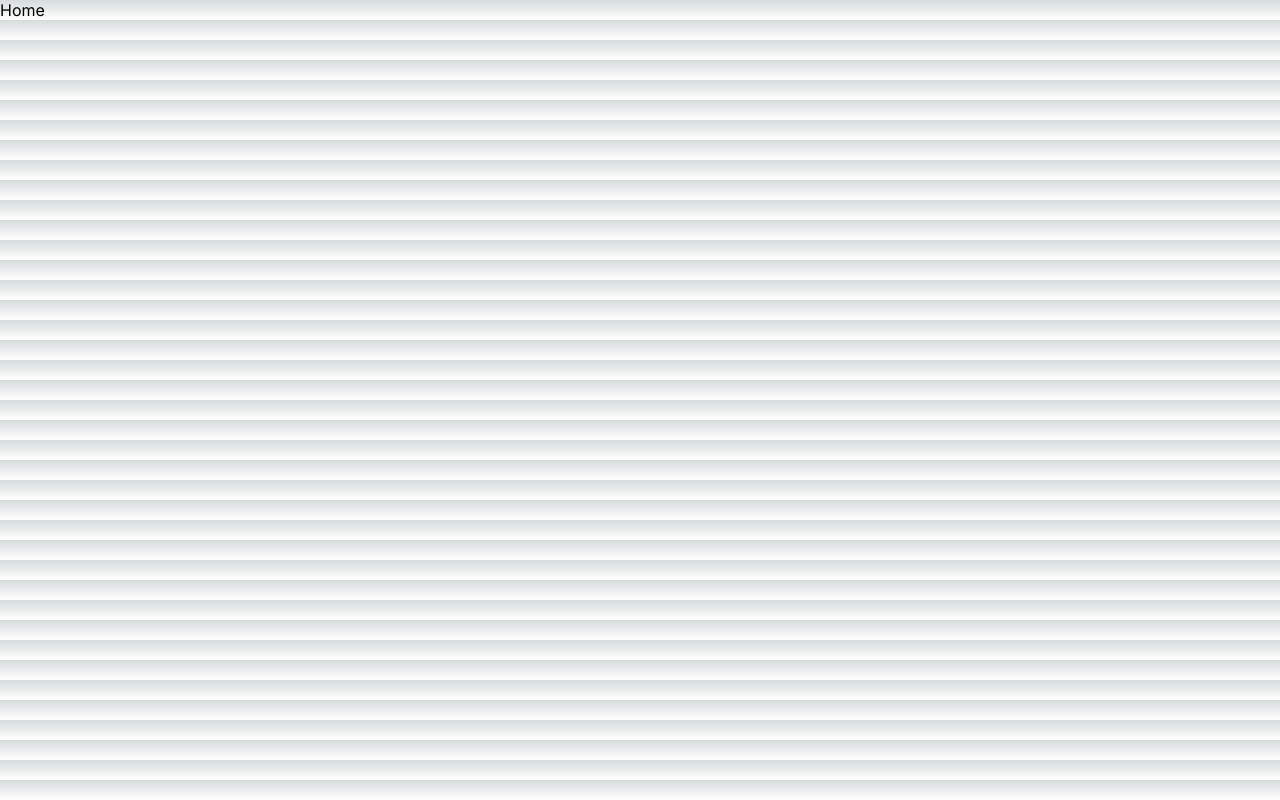
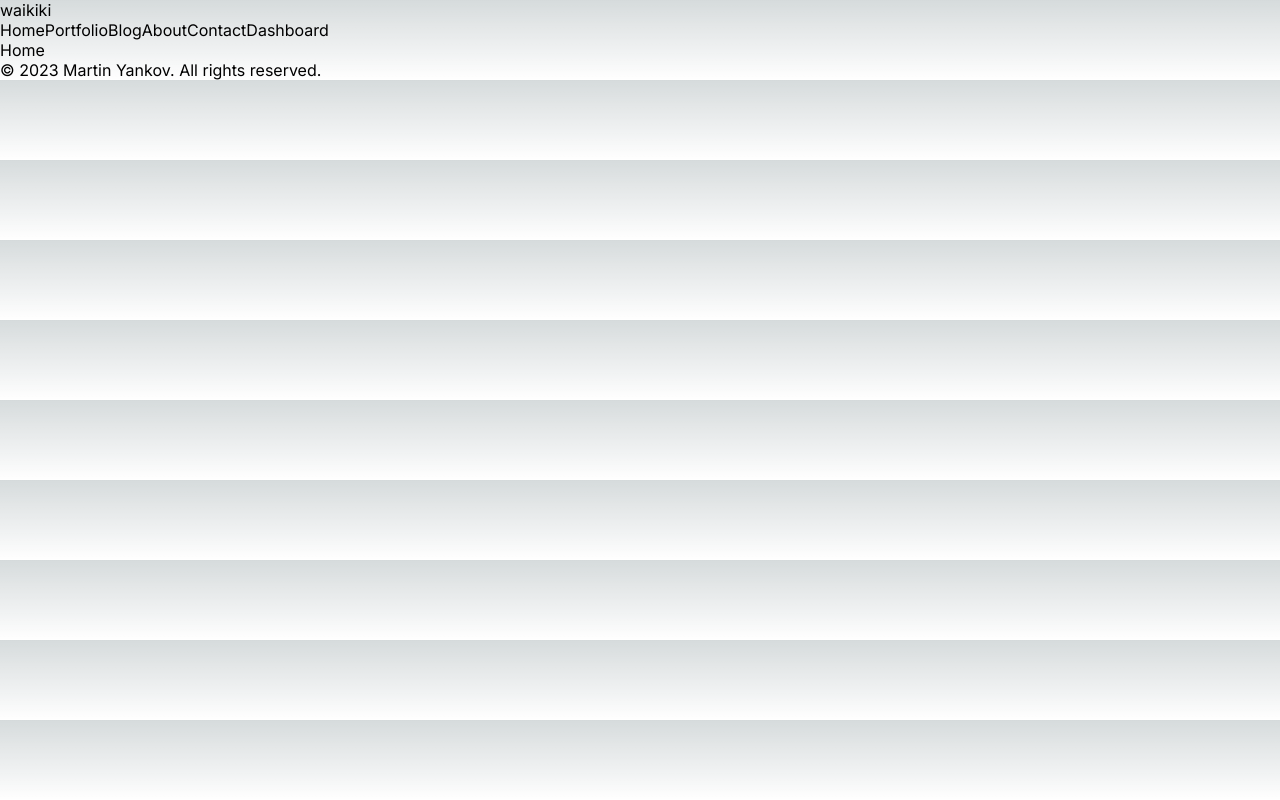
Before and after one commit to Waikikec/personal_portfolio, a Next.js app: page / in a window 1280 px wide. Built offline with nearby package versions, Linux system fonts and the light colour scheme.

Commit message:
feat: adding layouts and components

```diff
--- a/src/app/layout.js
+++ b/src/app/layout.js
@@ -1,17 +1,27 @@
-import './globals.css'
-import { Inter } from 'next/font/google'
+import './globals.css';
 
-const inter = Inter({ subsets: ['latin'] })
+import { Inter } from 'next/font/google';
+
+import Navbar from '@/components/navbar/Navbar';
+import Footer from '@/components/footer/Footer';
+
+const inter = Inter({ subsets: ['latin'] });
 
 export const metadata = {
   title: 'Create Next App',
   description: 'Generated by create next app',
-}
+};
 
 export default function RootLayout({ children }) {
   return (
-    <html lang="en">
-      <body className={inter.className}>{children}</body>
+    <html lang='en'>
+      <body className={inter.className}>
+        <Navbar />
+
+        {children}
+
+        <Footer />
+      </body>
     </html>
-  )
+  );
 }
--- /dev/null
+++ b/src/components/footer/Footer.jsx
@@ -0,0 +1,12 @@
+import React from 'react';
+
+const Footer = () => {
+  return (
+    <div>
+      <div>© 2023 Martin Yankov. All rights reserved.</div>
+      <div></div>
+    </div>
+  );
+};
+
+export default Footer;
--- /dev/null
+++ b/src/components/navbar/Navbar.jsx
@@ -0,0 +1,53 @@
+import Link from 'next/link';
+import React from 'react';
+
+const links = [
+  {
+    id: 1,
+    title: 'Home',
+    url: '/',
+  },
+  {
+    id: 2,
+    title: 'Portfolio',
+    url: '/portfolio',
+  },
+  {
+    id: 3,
+    title: 'Blog',
+    url: '/blog',
+  },
+  {
+    id: 4,
+    title: 'About',
+    url: '/about',
+  },
+  {
+    id: 5,
+    title: 'Contact',
+    url: '/contact',
+  },
+  {
+    id: 6,
+    title: 'Dashboard',
+    url: '/dashboard',
+  },
+];
+
+const Navbar = () => {
+  return (
+    <div>
+      <Link href='/'>waikiki</Link>
+
+      <div>
+        {links.map((link) => (
+          <Link key={link.id} href={link.url}>
+            {link.title}
+          </Link>
+        ))}
+      </div>
+    </div>
+  );
+};
+
+export default Navbar;
```
Also changed, not shown: src/app/contact/loading.jsx (added, +7 -0 lines).
